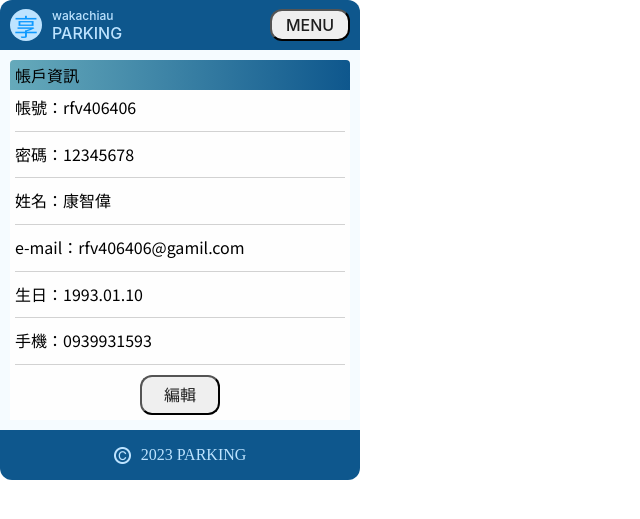
After one commit to rfv406406/parkingabc, a Python web app: template templates/id.html in a window 1280 px wide. The commit adds this page. Shown: the top 519 px of the page, without its empty margins (0-640 px from the left). Run offline with Jinja, Linux system fonts and the light colour scheme; the template is opened without the code that fills it, so the values that code supplies are empty.

Commit message:
會員登入頁面、帳戶資訊頁面

```diff
--- a/static/CSS/base.css
+++ b/static/CSS/base.css
@@ -116,25 +116,44 @@ body{
     margin-bottom: 1px;
 }
 
-.main{
-    display:flex;
-    align-items: center;
-    padding: 10px;
-    width:340px;
-    height:360px;
-    background-color: #BDE3FF;
+.black-back{
+    display: none; /* 預設為隱藏 */
+    position: fixed; /* 讓彈出窗口固定在畫面上，不受滾動影響 */
+    top: 0;
+    left: 0;
+    width: 100%; /* 覆蓋整個視窗的寬度 */
+    height: 100%; /* 覆蓋整個視窗的高度 */
+    background-color: rgba(0, 0, 0, 0.25); /* 透明黑色背景，可產生半透明的遮罩效果 */
+    z-index: 1000; /* 確保在其他元素之上 */
 }
 
-.signin-container{
-    width:100%;
-    height:340px;
-    padding: 5px;
-    border-radius: 12px;
-    border:#1E1E1E,solid,1px;
+.black-back-toggled{
+    display: block;
 }
 
-.signin-container .header{
-    width:100%;
+.signin-container, .signon-container{
+    width:340px;
+    /* height:100%; */
+    display:none;
+    position: absolute; /* 相對於.modal定位 */
+    top: 30%; /* 將其移至父元素的中央 */
+    left: 50%; /* 將其移至父元素的中央 */
+    transform: translate(-50%, -50%); /* 使用transform確保完美居中 */
+    /* padding: 5px; */
+    border-radius: 12px;
+    /* margin: auto; */
+    border: 0.5px solid #0E578D;
+    background: #fefefe;
+    margin-top: 5px;
+    z-index: 1000; /* 確保在其他元素之上 */
+}
+
+.signin-container-toggled, .signon-container-toggled{
+    display: block;
+}
+
+.signin-container .header, .signon-container .header{
+    /* width:100%; */
     height:20px;
     border-radius: 12px 12px 0 0;
     display:flex;
@@ -223,9 +244,18 @@ body{
     border-radius: 12px;
 }
 
-.signin-container .footer{
+.signin-container .footer, .signon-container .footer{
     width:100%;
     height:20px;
     border-radius:0 0 12px 12px;
     background: linear-gradient(270deg, #0E578D 0%, #6AB 100%);
 }
+
+.main{
+    display:flex;
+    align-items: center;
+    padding: 10px;
+    width:340px;
+    height:360px;
+    background-color: #F5FBFF;
+}
--- /dev/null
+++ b/static/CSS/id.css
@@ -0,0 +1,170 @@
+.main{
+    display:flex;
+    align-items: center;
+    padding: 10px;
+    width:340px;
+    height:360px;
+    background-color: #F5FBFF;
+}
+
+.information-container{
+    width:340px;
+    /* height:100%; */
+    display:none;
+    /* padding: 5px; */
+    border-radius: 12px;
+    margin: auto;
+    border: 0.5px solid #0E578D;
+    background: #fefefe;
+    margin-top: 5px;
+}
+
+.information-container-toggled{
+    display: block;
+}
+
+.information-container .information-header{
+    /* width:100%; */
+    height:20px;
+    border-radius: 12px 12px 0 0;
+    display:flex;
+    justify-content: space-between;
+    align-items: center;
+    padding: 5px;
+    background: linear-gradient(270deg, #0E578D 0%, #6AB 100%);
+}
+
+.information-header .close{
+    width: 50px;
+    height: 24px;
+    color: #1E1E1E;
+    font-family: Inter;
+    font-size: 16px;
+    font-style: normal;
+    font-weight: 500;
+    line-height: 150%; /* 24px */
+    border-radius: 12px;
+}
+
+.information-header .close img{
+    width: 17px;
+    height: 17px;
+    object-fit: cover;
+    cursor: pointer;
+}
+
+.information-form{
+    /* width: 100%; */
+    display:flex;
+    flex-direction: column;
+    align-items: center;
+    padding: 5px;
+    gap: 10px;
+}
+
+.information-form .input-box{
+    display:flex;
+    justify-content: end;
+    width:100%;
+    height:auto;
+}
+
+.information-container .text{
+    height:20px;
+    margin-right: 20%;
+}
+
+.information-container .consistent-text{
+    font-family: 'Noto Sans TC', sans-serif; /* 選擇支持中文標點的字體 */
+    line-height: 1.6;
+}
+
+.storage-button{
+    width: 80px;
+    height: 40px;
+    color: #1E1E1E;
+    font-family: Inter;
+    font-size: 16px;
+    font-style: normal;
+    font-weight: 500;
+    line-height: 150%; /* 24px */
+    border-radius: 12px;
+}
+
+.information-container .footer{
+    width:100%;
+    height:20px;
+    border-radius:0 0 12px 12px;
+    background: linear-gradient(270deg, #0E578D 0%, #6AB 100%);
+}
+
+.information-page{
+    width:340px;
+    /* height:100%; */
+    display:block;
+    /* padding: 5px; */
+    /* border-radius: 12px; */
+    margin: auto;
+    /* border: 0.5px solid #0E578D; */
+    background: #fefefe;
+}
+
+.information-page-toggled{
+    display: none;
+}
+
+.information-page .information-page-header{
+    /* width:100%; */
+    height:20px;
+    border-radius: 4px 4px 0 0;
+    display:flex;
+    justify-content: space-between;
+    align-items: center;
+    padding: 5px;
+    background: linear-gradient(270deg, #0E578D 0%, #6AB 100%);
+}
+
+.information-table{
+    /* width: 100%; */
+    display:flex;
+    flex-direction: column;
+    align-items: center;
+    padding: 5px;
+    gap: 10px;
+    border-radius:0 0 4px 4px;
+}
+
+.information-table .table{
+    display:flex;
+    justify-content: start;
+    width:100%;
+    height:auto;
+}
+
+.information-table .infor-data{
+    font-family: 'Noto Sans TC', sans-serif; /* 選擇支持中文標點的字體 */
+    line-height: 1.6;
+}
+
+.information-table .consistent-text{
+    font-family: 'Noto Sans TC', sans-serif; /* 選擇支持中文標點的字體 */
+    line-height: 1.6;
+}
+
+.edit-button{
+    width: 80px;
+    height: 40px;
+    color: #1E1E1E;
+    font-family: Inter;
+    font-size: 16px;
+    font-style: normal;
+    font-weight: 500;
+    line-height: 150%; /* 24px */
+    border-radius: 12px;
+}
+
+.information-table .separator{
+    width: 100%;
+    height: 1px;
+    background-color: #d2d2d2;
+}
--- a/static/JS/base.js
+++ b/static/JS/base.js
@@ -1,4 +1,44 @@
-document.querySelector('#menu').addEventListener('click', function() {
-    let menuContent = document.querySelector('#menuContent');
-    menuContent.classList.toggle('toggle-menu');
+// 通用函式來切換類
+function toggleClass(elementSelector, classToToggle) {
+  let element = document.querySelector(elementSelector);
+  if (element) {
+    element.classList.toggle(classToToggle);
+  }
+}
+
+// 事件監聽設置的通用函式
+function setupToggle(buttonSelector, toggles) {
+  document.querySelector(buttonSelector).addEventListener('click', function(event) {
+    event.preventDefault();
+    toggles.forEach(function(toggle) {
+      toggleClass(toggle.elementSelector, toggle.classToToggle);
+    });
   });
+}
+
+//使用函式來設置事件監聽器
+setupToggle('#menu', [
+  { elementSelector: '#menuContent', classToToggle: 'menuContent_toggled' }
+]);
+
+setupToggle('#signin-button-list', [
+  { elementSelector: '#signin-container', classToToggle: 'signin-container-toggled' },
+  { elementSelector: '#black-back', classToToggle: 'black-back-toggled' }
+]);
+
+setupToggle('#go-signon', [
+  { elementSelector: '#signin-container', classToToggle: 'signin-container-toggled' },
+  { elementSelector: '#signon-container', classToToggle: 'signon-container-toggled' }
+]);
+
+setupToggle('#close-signin', [
+  { elementSelector: '#signin-container', classToToggle: 'signin-container-toggled' },
+  { elementSelector: '#black-back', classToToggle: 'black-back-toggled' },
+  { elementSelector: '#menuContent', classToToggle: 'menuContent_toggled' }
+]);
+
+setupToggle('#close-signon', [
+  { elementSelector: '#signon-container', classToToggle: 'signon-container-toggled' },
+  { elementSelector: '#black-back', classToToggle: 'black-back-toggled' },
+  { elementSelector: '#menuContent', classToToggle: 'menuContent_toggled' }
+]);
--- /dev/null
+++ b/static/JS/id.js
@@ -0,0 +1,29 @@
+// 通用函式來切換類
+function toggleClass(elementSelector, classToToggle) {
+    let element = document.querySelector(elementSelector);
+    if (element) {
+      element.classList.toggle(classToToggle);
+    }
+  }
+
+  // 事件監聽設置的通用函式
+  function setupToggle(buttonSelector, toggles) {
+    document.querySelector(buttonSelector).addEventListener('click', function(event) {
+      event.preventDefault();
+      event.stopPropagation();
+      toggles.forEach(function(toggle) {
+        toggleClass(toggle.elementSelector, toggle.classToToggle);
+      });
+    });
+  }
+
+  //使用函式來設置事件監聽器
+  setupToggle('#edit-button', [
+    { elementSelector: '#information-page', classToToggle: 'information-page-toggled' },
+    { elementSelector: '#information-container', classToToggle: 'information-container-toggled' }
+  ]);
+
+  setupToggle('#close-information', [
+    { elementSelector: '#information-page', classToToggle: 'information-page-toggled' },
+    { elementSelector: '#information-container', classToToggle: 'information-container-toggled' }
+  ]);
--- /dev/null
+++ b/templates/foot.html
@@ -0,0 +1,6 @@
+<footer class="footer">
+    <div class="footer_content">
+        <img src="../static/IMAGE/logo C.png" alt="Logo">
+        2023 PARKING
+    </div>
+   </footer>
--- /dev/null
+++ b/templates/id.html
@@ -0,0 +1,171 @@
+<!DOCTYPE html>
+<html lang="en">
+<head>
+    <meta charset="UTF-8">
+    <meta name="viewport" content="width=device-width, initial-scale=1.0">
+    <link rel="stylesheet" href="../static/CSS/base.css">
+    <link rel="stylesheet" href="../static/CSS/id.css">
+    <title>首頁</title>
+</head>
+<body>
+    <nav class="nav">
+        <div class="logo">
+            <div class="text">享</div>
+        </div>
+        <div>
+            <div class="wakachiau">wakachiau</div>
+            <div class="PARKING">PARKING</div>
+        </div>
+        <div class="menu_container">
+            <button class="menu" id="menu">MENU</button>
+        </div>
+    </nav>
+       <div class="menuContent" id="menuContent">
+        <div class="list" id="information-button-list">帳戶資訊</div>
+        <div class="list">你的車車</div>
+        <div class="list">篩選條件</div>
+        <div class="list">停車頁面</div>
+        <div class="list">停車紀錄</div>
+        <div class="list">通報業主</div>
+        <div class="list">付款頁面</div>
+        <div class="list" id="signin-button-list">登入</div>
+       </div>
+    <div class="black-back" id="black-back">
+        <div class="signin-container" id="signin-container">
+            <div class="header">
+                <div>登入帳戶</div>
+                <button class="close" id="close-signin"><img src="../static/IMAGE/close.png"></button>
+            </div>
+            <form class="signin-form" id="signin-form" action="/signin" method="PUT">
+                <div class="input-box">
+                    <label for="account" class="consistent-text">帳號：</label>
+                    <input type="text" id="account" name="account" class="text" placeholder="請輸入帳號">
+                </div>
+                <div class="input-box">
+                    <label for="password" class="consistent-text">密碼：</label>
+                    <input type="text" id="password" name="password" class="text" placeholder="請輸入密碼">
+                </div>
+                <button class="signin-button" id="signin-button">登入</button>
+                <div class="signon-go-container">還沒有帳戶？<button class="go-signon" id="go-signon">點此註冊</button></div>
+            </form>
+            <div class="footer"></div>
+        </div>
+
+        <div class="signon-container" id="signon-container">
+            <div class="header">
+                <div>註冊帳戶</div>
+                <button class="close" id="close-signon"><img src="../static/IMAGE/close.png"></button>
+            </div>
+            <form class="signon-form" id="signon-form" action="/signon" method="POST">
+                <div class="input-box">
+                    <label for="account" class="consistent-text">帳號：</label>
+                    <input type="text" id="account-signon" name="account-signon" class="text" placeholder="請輸入帳號">
+                </div>
+                <div class="input-box">
+                    <label for="password" class="consistent-text">密碼：</label>
+                    <input type="text" id="password-signon" name="password-signon" class="text" placeholder="請輸入密碼">
+                </div>
+                <div class="input-box">
+                    <label for="name" class="consistent-text">姓名：</label>
+                    <input type="text" id="name" name="name" class="text" placeholder="請輸入姓名">
+                </div>
+                <div class="input-box">
+                    <label for="e-mail" class="consistent-text">e-mail：</label>
+                    <input type="text" id="email" name="e-mail" class="text" placeholder="請輸入電子郵件">
+                </div>
+                <button class="signon-button" id="signon-button">註冊新帳戶</button>
+                <div class="signin-return-container">已經有帳戶了？<button class="return-signin">點此登入</button></div>
+            </form>
+            <div class="footer"></div>
+        </div>
+    </div>
+    <main class="main">
+        <div class="information-container" id="information-container">
+            <div class="information-header">
+                <div>帳戶資訊</div>
+                <button class="close" id="close-information"><img src="../static/IMAGE/close.png"></button>
+            </div>
+            <form class="information-form" id="information-form">
+                <div class="input-box">
+                    <label for="account" class="consistent-text">帳號：</label>
+                    <input type="text" id="account-information" name="account-signon" class="text" placeholder="請輸入帳號">
+                </div>
+                <div class="input-box">
+                    <label for="password" class="consistent-text">密碼：</label>
+                    <input type="text" id="password-information" name="password-signon" class="text" placeholder="請輸入密碼">
+                </div>
+                <div class="input-box">
+                    <label for="name" class="consistent-text">姓名：</label>
+                    <input type="text" id="name-information" name="name" class="text" placeholder="請輸入姓名">
+                </div>
+                <div class="input-box">
+                    <label for="e-mail" class="consistent-text">e-mail：</label>
+                    <input type="text" id="email-information" name="e-mail" class="text" placeholder="請輸入電子郵件">
+                </div>
+                <div class="input-box">
+                    <label for="birthday" class="consistent-text">生日：</label>
+                    <input type="text" id="birthday-information" name="birthday" class="text" placeholder="請輸入出生年月分">
+                </div>
+                <div class="input-box">
+                    <label for="callphone" class="consistent-text">手機：</label>
+                    <input type="text" id="callphone-information" name="callphone" class="text" placeholder="請輸入手機號碼">
+                </div>
+                <button class="storage-button" id="storage-button" type="button">儲存</button>
+            </form>
+            <div class="footer"></div>
+        </div>
+        <div class="information-page" id="information-page">
+            <div class="information-page-header">
+                <div>帳戶資訊</div>
+            </div>
+            <div class="information-table" id="information-table">
+                <div class="table">
+                    <label for="account" class="consistent-text">帳號：</label>
+                    <div class="infor-data">rfv406406</div>
+                </div>
+                <div class="separator"></div>
+                <div class="table">
+                    <label for="password" class="consistent-text">密碼：</label>
+                    <div class="infor-data">12345678</div>
+                </div>
+                <div class="separator"></div>
+                <div class="table">
+                    <label for="name" class="consistent-text">姓名：</label>
+                    <div class="infor-data">康智偉</div>
+                </div>
+                <div class="separator"></div>
+                <div class="table">
+                    <label for="e-mail" class="consistent-text">e-mail：</label>
+                    <div class="infor-data">rfv406406@gamil.com</div>
+                </div>
+                <div class="separator"></div>
+                <div class="table">
+                    <label for="birthday" class="consistent-text">生日：</label>
+                    <div class="infor-data">1993.01.10</div>
+                </div>
+                <div class="separator"></div>
+                <div class="table">
+                    <label for="callphone" class="consistent-text">手機：</label>
+                    <div class="infor-data">0939931593</div>
+                </div>
+                <div class="separator"></div>
+                <button class="edit-button" id="edit-button">編輯</button>
+            </div>
+        </div>
+
+    </main>
+    <footer class="footer">
+        <div class="footer_content">
+            <img src="../static/IMAGE/logo C.png" alt="Logo">
+            2023 PARKING
+        </div>
+    </footer>
+
+
+
+
+
+   <script src="../static/JS/base.js"></script>
+   <script src="../static/JS/id.js"></script>
+</body>
+</html>
```
Also changed, not shown: other parts of static/CSS/base.css (+14 -12 lines), templates/base.html (deleted, +0 -81 lines), templates/index.html (added, +21 -0 lines), templates/nav.html (added, +22 -0 lines), templates/sign_system.html (added, +49 -0 lines).
